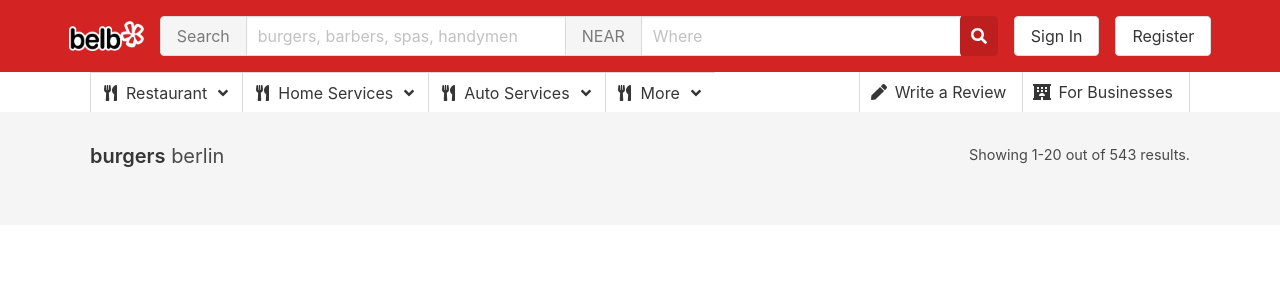
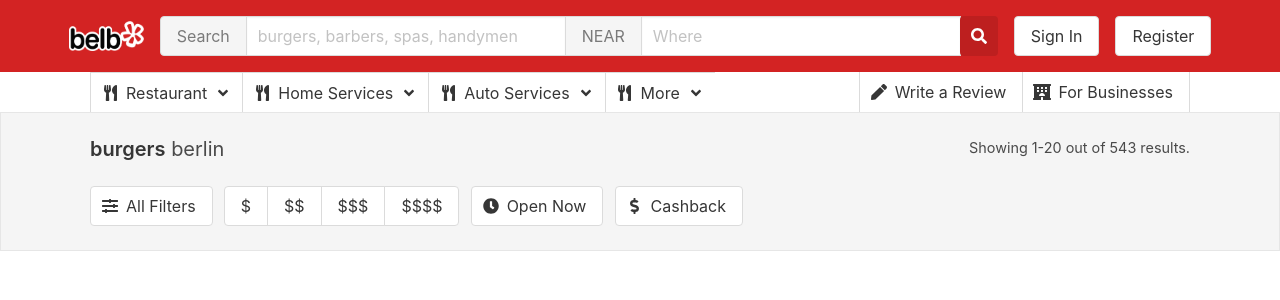
Before and after one commit to shannscott2000/yelp-frontend, a React (Create React App) app: page /search in a window 1280 px wide. Shown: the top 300 px of the page. Built offline with nearby package versions, Linux system fonts and the light colour scheme.

Commit message:
added filters

```diff
--- a/src/Search/SearchResultsSummary/SearchResultsSummary.js
+++ b/src/Search/SearchResultsSummary/SearchResultsSummary.js
@@ -8,6 +8,26 @@ export function SearchResultsSummary() {
 				<h1 className="subtitle"><strong>burgers</strong> berlin</h1>
 				<p>Showing 1-20 out of 543 results.</p>
 			</div>
+			<div className={styles.filters}>
+			  	<button className="button">
+				    <span className="icon"><i className="fas fa-sliders-h"></i></span>
+				    <span>All Filters</span>
+			  	</button>
+			  	<div className="buttons has-addons">
+				  <button className="button">$</button>
+				  <button className="button">$$</button>
+				  <button className="button">$$$</button>
+				  <button className="button">$$$$</button>
+				</div>
+			  	<button className="button">
+				    <span className="icon"><i className="fas fa-clock"></i></span>
+				    <span>Open Now</span>
+			  	</button>
+			  	<button className="button">
+				    <span className="icon"><i className="fas fa-dollar-sign"></i></span>
+				    <span>Cashback</span>
+			  	</button>
+			</div>
 		</div>
 	);
 }
--- a/src/Search/SearchResultsSummary/SearchResultsSummary.module.css
+++ b/src/Search/SearchResultsSummary/SearchResultsSummary.module.css
@@ -1,13 +1,5 @@
-.container {
-	background: rgb(245, 245, 245);
-	display: flex;
-	justify-content: center;
-}
-
-
 .search-summary {
-	padding: 2rem 0;
-	max-width: 1100px;
+	padding: 1.5rem 0;
 	width: 100%;
 	display: flex;
 	justify-content: space-between;
@@ -17,3 +9,35 @@
 .search-summary p {
 	font-size: .9rem;
 }
+
+/* Overrides the margin of the bulma class "subtitle" */
+/* global prevents the css.module from adding any prefixes or suffixes to preserve the rest of the bulma class */
+
+.search-summary h1:global(.subtitle) {
+	margin-bottom: 0;
+
+}
+
+.container {
+	background: rgb(245, 245, 245);
+	display: flex;
+	flex-direction: column;
+	align-items: center;
+	border: 1px solid rgb(230, 230, 230);
+}
+
+/* every direct descendant ot the container class has a max-width of 1100px */
+.container > * {
+	max-width: 1100px;
+}
+
+.filters {
+	display: flex;
+	width: 100%;
+
+}
+
+/* every direct descendant of the filters class has a margin-right of .7rem */
+.filters > * {
+	margin-right: .7rem;
+}
```
